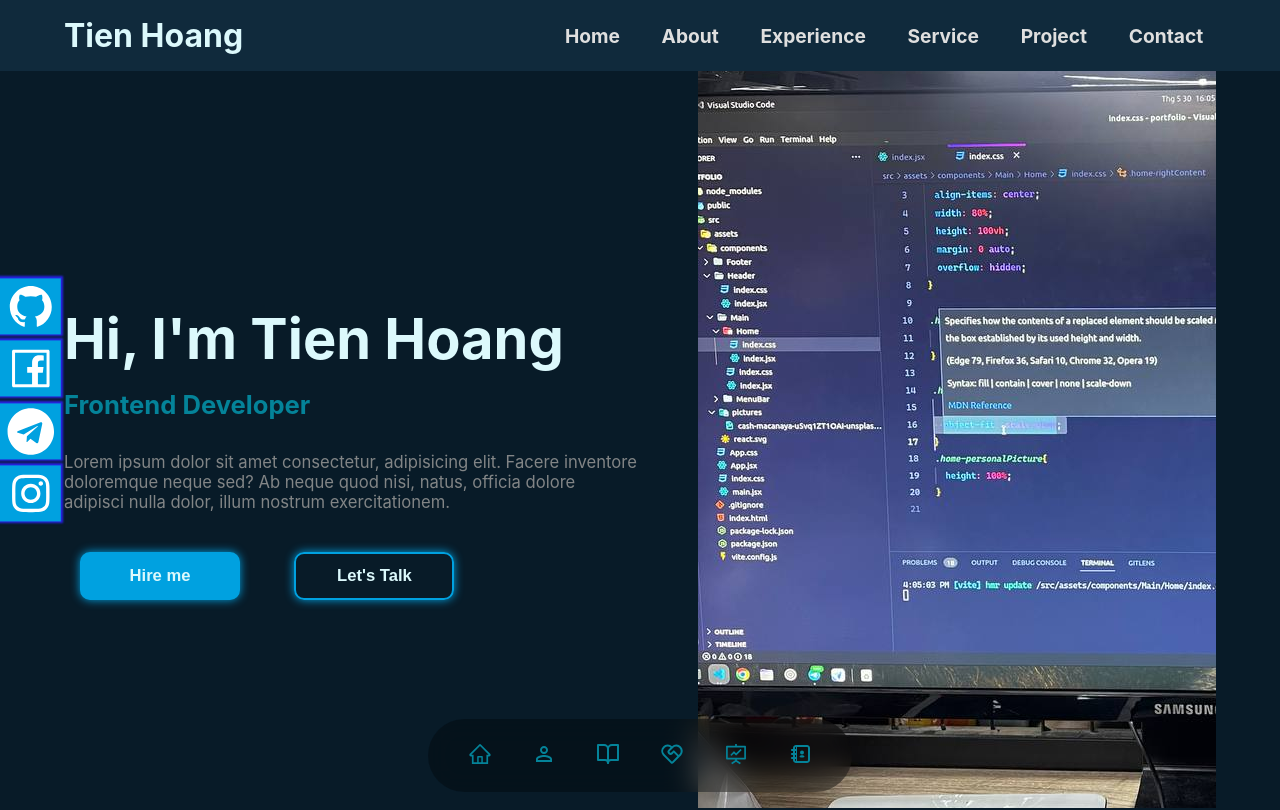
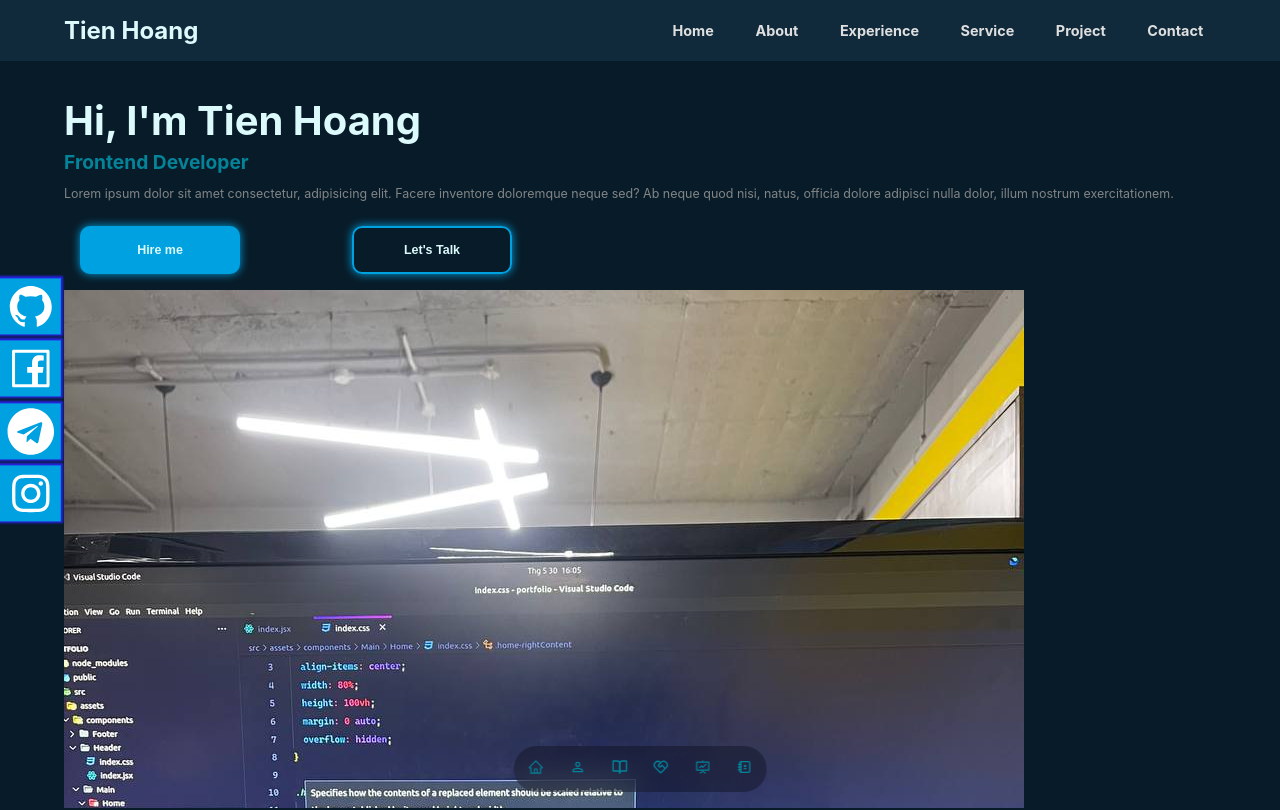
Before and after one commit to nhattien7701vn/nhattien-portfolio, a React (Vite) app: page / in a window 1280 px wide. Shown: the top 810 px of the page. Built offline with nearby package versions, Linux system fonts and the light colour scheme.

Commit message:
WIP reponsive image about page

```diff
--- a/src/App.css
+++ b/src/App.css
@@ -31,20 +31,19 @@
   scroll-behavior: smooth;
 }
 
-@media (max-width: 1360px) {
+
+@media screen and (min-width: 0) {
   :root {
-    --primary-font-size: calc(2.5rem*0.8);
-    --secondary-font-size: calc(2rem*0.8);
-    --third-font-size: calc(1.5rem*0.8);
-    --fourth-font-size: calc(1.3rem*0.8);
-    --fifth-font-size: calc(1rem*0.8);
+    --primary-font-size: calc(2.5rem*0.6);
+    --secondary-font-size: calc(2rem*0.6);
+    --third-font-size: calc(1.5rem*0.6);
+    --fourth-font-size: calc(1.3rem*0.6);
+    --fifth-font-size: calc(1rem*0.6);
   }
 
   .about-experience li h2 {
-    font-size: calc(3.5rem * 0.8)
-  }
-
-  .home-name {
-    font-size: calc(5rem*0.7) !important;
+    font-size: calc(3.5rem * 0.6)
   }
 }
+
+@media (max-width: 1360px) {}
--- a/src/assets/components/Header/index.css
+++ b/src/assets/components/Header/index.css
@@ -66,14 +66,6 @@
 
 @media screen and (min-width: 0) {
   .header {
-    z-index: -999;
-    opacity: 0;
-    visibility: hidden;
-  }
-}
-
-@media screen and (min-width: 290px) {
-  .header {
     opacity: 1;
     visibility: visible;
     z-index: 999;
@@ -91,10 +83,22 @@
     width: 90%;
   }
 }
+
+@media screen and (min-width: 290px) {
+
+}
+
 @media screen and (min-width: 990px) {
-  .header-menu{
+  .header-menu {
+    display: none;
+  }
+}
+
+@media screen and (min-width: 990px) {
+  .header-menu {
     display: flex;
   }
+
   .header-btnMenu {
     display: none;
   }
--- a/src/assets/components/Main/About/index.css
+++ b/src/assets/components/Main/About/index.css
@@ -13,9 +13,6 @@
   justify-content: center;
   margin-left: 7%;
 }
-
-
-
 
 .about-introduce {
   margin-bottom: 2rem;
@@ -104,7 +101,11 @@
   }
 }
 
-
+@media screen and (min-width: 0) {
+  .about-experience li h2 {
+    font-size: calc(3.5rem * 0.6)
+  }
+}
 
 
 @media (max-width: 1360px) {
--- a/src/assets/components/Main/Home/index.css
+++ b/src/assets/components/Main/Home/index.css
@@ -31,7 +31,6 @@
 .home-rightContent {
   max-width: 45%;
   flex-shrink: 0;
-
 }
 
 .home-personalPicture {
@@ -129,7 +128,30 @@
 }
 
 @media screen and (min-width: 0px) {
+  .home-leftContent {
+    max-width: 100%;
+    padding: 0;
+  }
+
   .home-name {
+    margin-bottom: 0.3rem;
     font-size: calc(5rem*0.5);
   }
+
+  .home-position {
+    margin-bottom: 0.5rem;
+  }
+
+  .home-button {
+    margin-top: 0.5rem;
+  }
+
+  .section.home {
+    align-items: normal;
+    flex-direction: column;
+  }
+
+  .home-rightContent {
+    max-width: 50%;
+  }
 }
--- a/src/assets/components/Main/index.css
+++ b/src/assets/components/Main/index.css
@@ -16,9 +16,10 @@
   font-weight: bold;
   color: var(--third-text-color);
 }
-
-@media (max-width: 1360px) {
+@media (min-width: 0) {
   .section {
+    display: block;
     width: 90%;
+    padding-top: 4rem;
   }
 }
--- a/src/assets/components/NavMenu/index.css
+++ b/src/assets/components/NavMenu/index.css
@@ -20,7 +20,8 @@
   padding: 1rem;
   background-color: transparent;
 }
-.navMenu-icon:hover{
+
+.navMenu-icon:hover {
   background-color: rgba(0, 0, 0, 0.5);
 }
 
@@ -30,3 +31,19 @@
   width: 1.5rem;
   height: 1.5rem;
 }
+
+@media screen and (min-width: 0px) {
+  .navMenu-icon svg {
+    width: 1rem;
+    height: 1rem;
+  }
+
+  .navMenu-container {
+    gap: 0.2rem;
+    padding: 0.1rem 0.2rem;
+  }
+
+  .navMenu-icon {
+    padding: 0.7rem;
+  }
+}
```
